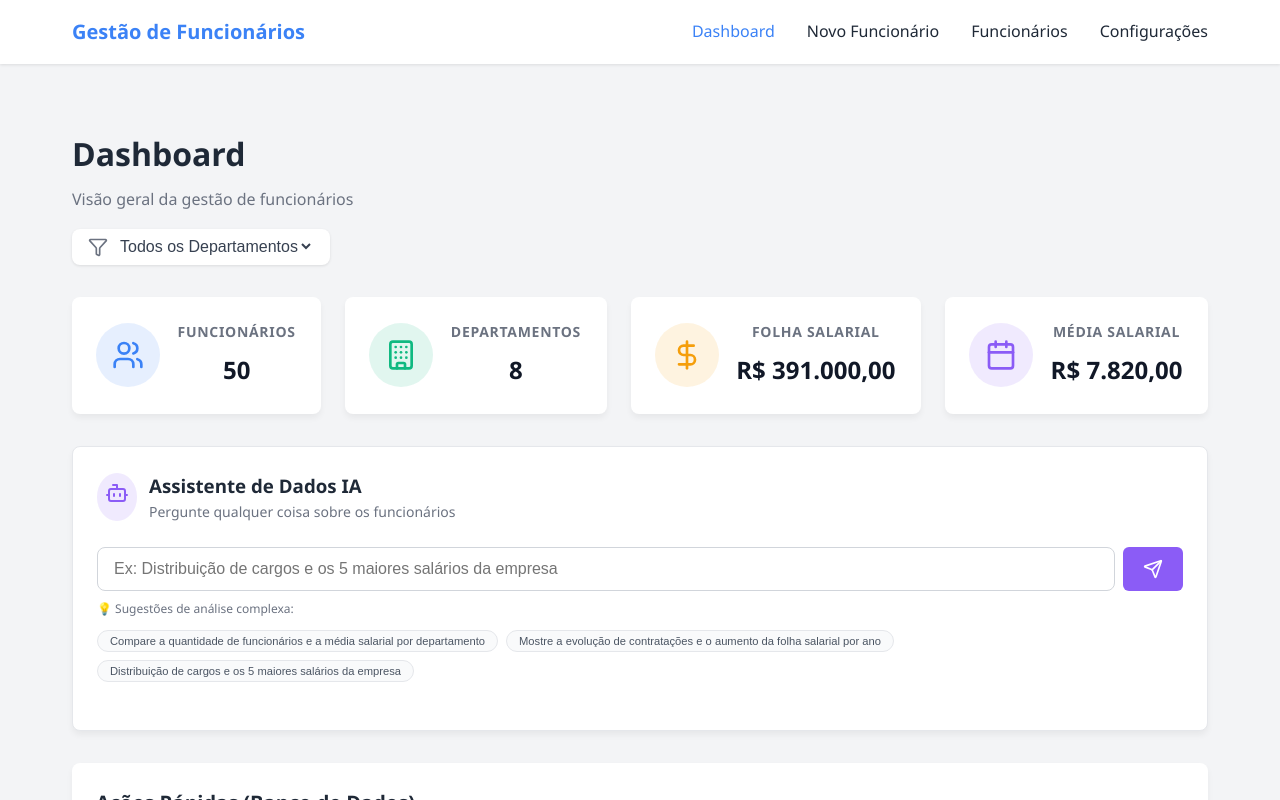
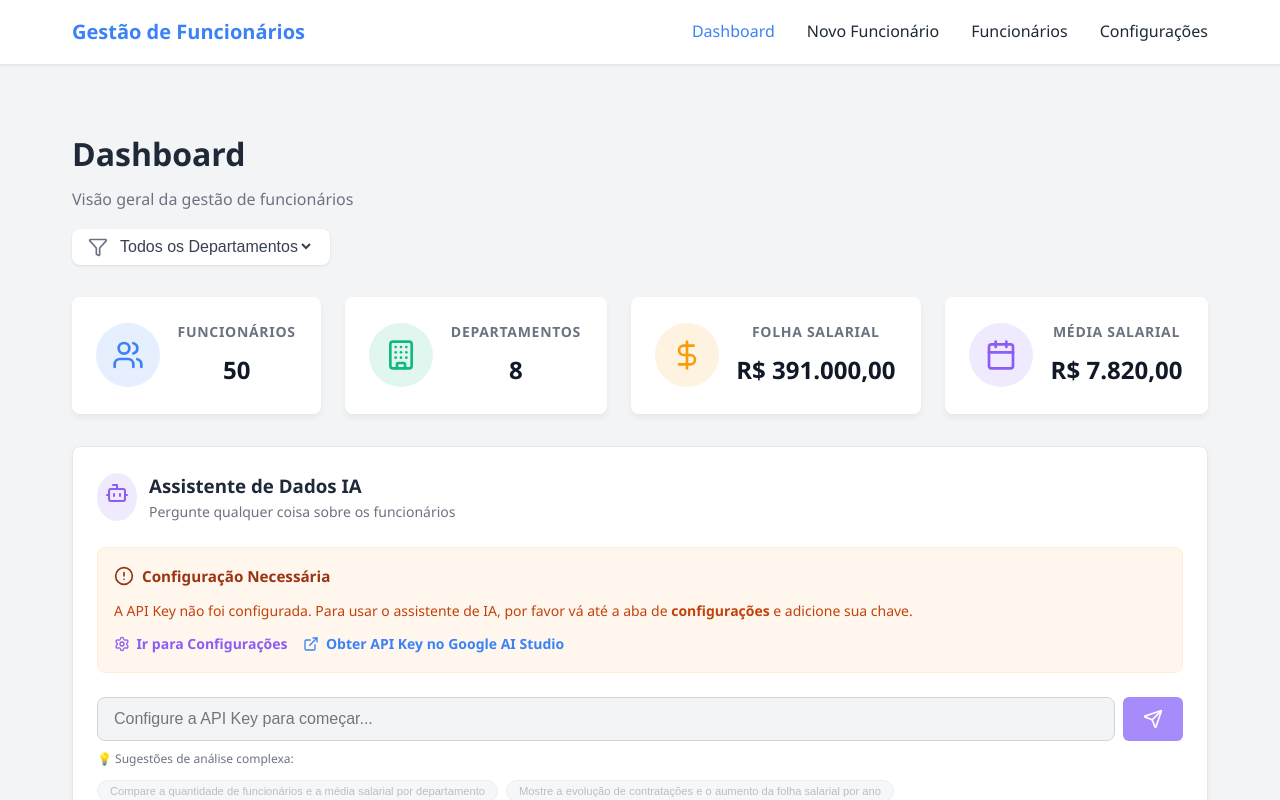
Before and after one commit to 710lucas/Gest-o-de-funcionarios-GISI, a React (Vite) app: page / in a window 1280 px wide. Shown: the top 800 px of the page. Built offline with nearby package versions, Linux system fonts and the light colour scheme.

Commit message:
feat: adicionar aviso de configuração necessária quando API_KEY estiver ausente no AIChat

```diff
--- a/src/components/AIChat.jsx
+++ b/src/components/AIChat.jsx
@@ -1,6 +1,8 @@
-import React, { useState } from 'react';
-import { Send, Bot, Loader2, BarChart2, MessageSquare, AlertCircle } from 'lucide-react';
+import React, { useState, useEffect } from 'react';
+import { Send, Bot, Loader2, BarChart2, MessageSquare, AlertCircle, Settings, ExternalLink } from 'lucide-react';
 import { aiService } from '../services/ai';
+import { api } from '../services/api';
+import { Link } from 'react-router-dom';
 import {
   BarChart, Bar, LineChart, Line, PieChart, Pie, AreaChart, Area,
   XAxis, YAxis, CartesianGrid, Tooltip, Legend, ResponsiveContainer, Cell
@@ -13,6 +15,7 @@ const AIChat = ({ isMobile }) => {
   const [result, setResult] = useState(null);
   const [error, setError] = useState(null);
   const [placeholder, setPlaceholder] = useState('');
+  const [isConfigured, setIsConfigured] = useState(true);
 
   const placeholders = [
     "Compare a quantidade de funcionários e a média salarial por departamento",
@@ -23,10 +26,18 @@ const AIChat = ({ isMobile }) => {
     "Qual o impacto salarial dos novos funcionários em 2025?"
   ];
 
-  React.useEffect(() => {
+  useEffect(() => {
     // Escolhe um placeholder aleatório apenas ao montar o componente
     const randomIndex = Math.floor(Math.random() * placeholders.length);
     setPlaceholder(placeholders[randomIndex]);
+
+    // Verificar se a IA está configurada
+    const config = api.getAIConfig();
+    if (!config.apiKey && config.provider !== 'proxy') {
+      setIsConfigured(false);
+    } else {
+      setIsConfigured(true);
+    }
   }, []);
 
   const COLORS = ['#3b82f6', '#10b981', '#f59e0b', '#8b5cf6', '#ef4444', '#06b6d4', '#ec4899', '#14b8a6'];
@@ -165,33 +176,84 @@ const AIChat = ({ isMobile }) => {
         </div>
       </div>
 
+      {!isConfigured && (
+        <div style={{
+          backgroundColor: '#fff7ed',
+          border: '1px solid #ffedd5',
+          borderRadius: '8px',
+          padding: '1rem',
+          marginBottom: '1.5rem',
+          display: 'flex',
+          flexDirection: 'column',
+          gap: '0.75rem'
+        }}>
+          <div style={{ display: 'flex', alignItems: 'center', gap: '0.5rem', color: '#9a3412' }}>
+            <AlertCircle size={20} />
+            <strong style={{ fontSize: '0.95rem' }}>Configuração Necessária</strong>
+          </div>
+          <p style={{ margin: 0, fontSize: '0.875rem', color: '#c2410c', lineHeight: '1.5' }}>
+            A API Key não foi configurada. Para usar o assistente de IA, por favor vá até a aba de
+            <strong> configurações</strong> e adicione sua chave.
+          </p>
+          <div style={{ display: 'flex', gap: '1rem', flexWrap: 'wrap' }}>
+            <Link to="/configuracoes" style={{
+              display: 'flex',
+              alignItems: 'center',
+              gap: '0.4rem',
+              fontSize: '0.875rem',
+              color: '#8b5cf6',
+              textDecoration: 'none',
+              fontWeight: '600'
+            }}>
+              <Settings size={16} />
+              Ir para Configurações
+            </Link>
+            <a href="https://aistudio.google.com/app/apikey" target="_blank" rel="noopener noreferrer" style={{
+              display: 'flex',
+              alignItems: 'center',
+              gap: '0.4rem',
+              fontSize: '0.875rem',
+              color: '#3b82f6',
+              textDecoration: 'none',
+              fontWeight: '600'
+            }}>
+              <ExternalLink size={16} />
+              Obter API Key no Google AI Studio
+            </a>
+          </div>
+        </div>
+      )}
+
       <form onSubmit={handleSubmit} style={{ display: 'flex', gap: '0.5rem', marginBottom: '0.5rem' }}>
         <input
           type="text"
           value={query}
           onChange={(e) => setQuery(e.target.value)}
-          placeholder={`Ex: ${placeholder}`}
+          placeholder={isConfigured ? `Ex: ${placeholder}` : "Configure a API Key para começar..."}
           style={{
             flex: 1,
             padding: '0.75rem 1rem',
             borderRadius: '8px',
             border: '1px solid #d1d5db',
             fontSize: isMobile ? '0.875rem' : '1rem',
-            transition: 'all 0.3s ease'
+            transition: 'all 0.3s ease',
+            backgroundColor: isConfigured ? '#fff' : '#f3f4f6',
+            cursor: isConfigured ? 'text' : 'not-allowed'
           }}
-          disabled={loading}
+          disabled={loading || !isConfigured}
         />
         <button
           type="submit"
           className="btn btn-primary"
           style={{
-            backgroundColor: '#8b5cf6',
+            backgroundColor: isConfigured ? '#8b5cf6' : '#a78bfa',
             display: 'flex',
             alignItems: 'center',
             justifyContent: 'center',
-            padding: '0.75rem 1.25rem'
+            padding: '0.75rem 1.25rem',
+            cursor: isConfigured ? 'pointer' : 'not-allowed'
           }}
-          disabled={loading || !query.trim()}
+          disabled={loading || !query.trim() || !isConfigured}
         >
           {loading ? <Loader2 className="animate-spin" size={20} /> : <Send size={20} />}
         </button>
@@ -205,19 +267,31 @@ const AIChat = ({ isMobile }) => {
           <button
             key={i}
             type="button"
-            onClick={() => setQuery(p)}
+            onClick={() => isConfigured && setQuery(p)}
             style={{
               fontSize: '0.7rem',
               padding: '0.25rem 0.75rem',
               borderRadius: '999px',
               border: '1px solid #e5e7eb',
-              backgroundColor: '#f9fafb',
-              color: '#4b5563',
-              cursor: 'pointer',
-              transition: 'all 0.2s'
+              backgroundColor: isConfigured ? '#f9fafb' : '#f3f4f6',
+              color: isConfigured ? '#4b5563' : '#9ca3af',
+              cursor: isConfigured ? 'pointer' : 'not-allowed',
+              transition: 'all 0.2s',
+              opacity: isConfigured ? 1 : 0.7
             }}
-            onMouseOver={(e) => { e.target.style.borderColor = '#8b5cf6'; e.target.style.color = '#8b5cf6'; }}
-            onMouseOut={(e) => { e.target.style.borderColor = '#e5e7eb'; e.target.style.color = '#4b5563'; }}
+            onMouseOver={(e) => {
+              if (isConfigured) {
+                e.target.style.borderColor = '#8b5cf6';
+                e.target.style.color = '#8b5cf6';
+              }
+            }}
+            onMouseOut={(e) => {
+              if (isConfigured) {
+                e.target.style.borderColor = '#e5e7eb';
+                e.target.style.color = '#4b5563';
+              }
+            }}
+            disabled={!isConfigured}
           >
             {p}
           </button>
```
